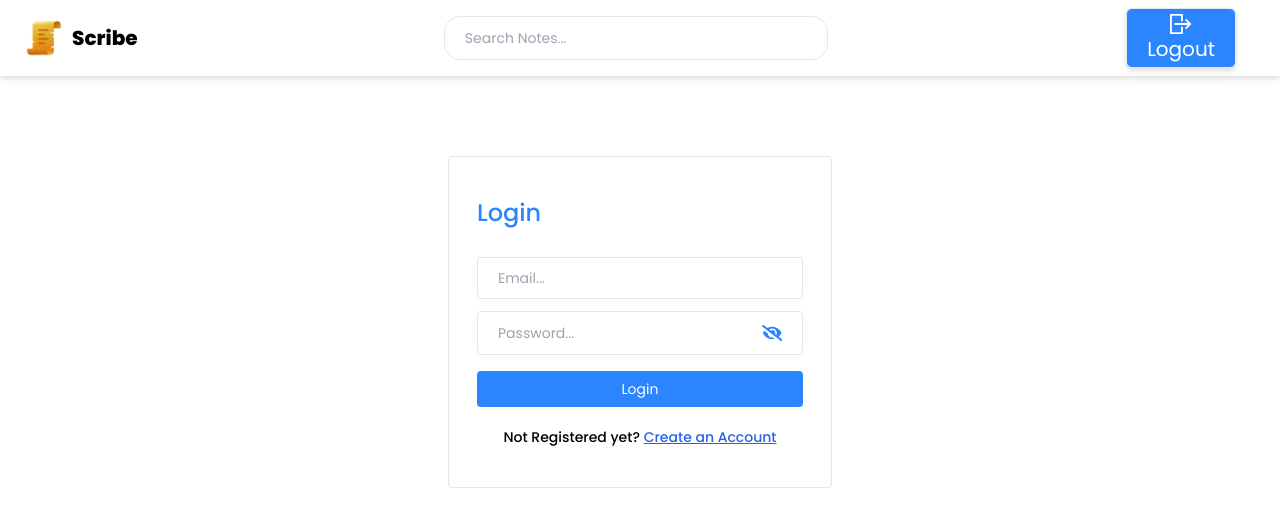
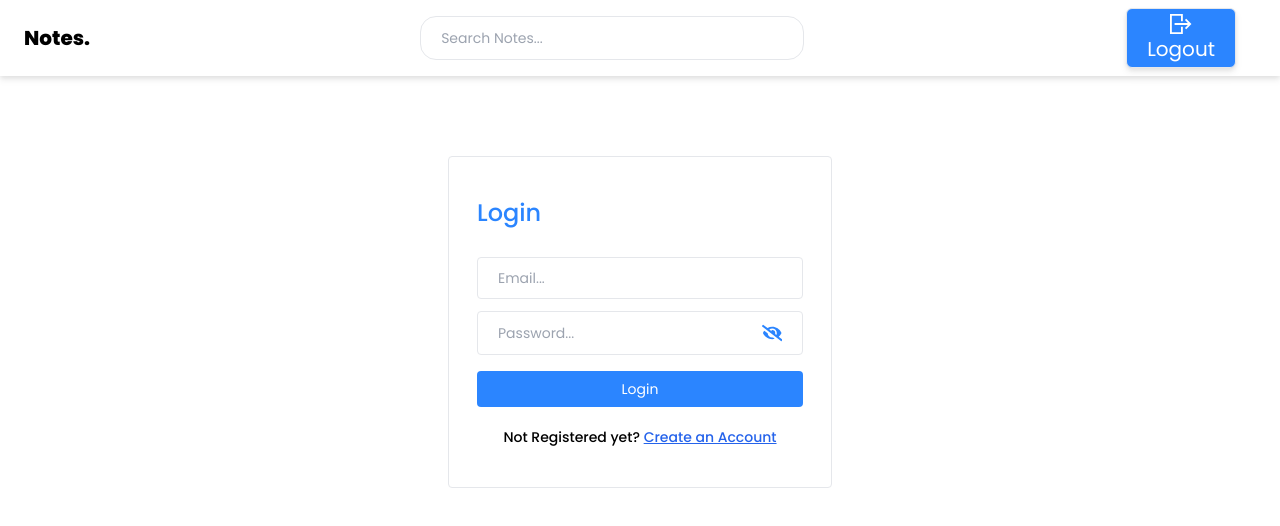
Before and after one commit to harshpimparkar/Notes-App-frontend, a React (Vite) app: page /login in a window 1280 px wide. Shown: the top 526 px of the page. Built offline with nearby package versions, Linux system fonts and the light colour scheme.

Commit message:
title-change

```diff
--- a/index.html
+++ b/index.html
@@ -16,7 +16,7 @@
       referrerpolicy="no-referrer"
     />
     <meta name="viewport" content="width=device-width, initial-scale=1.0" />
-    <title>Scribe</title>
+    <title>Notes.</title>
   </head>
   <body>
     <div id="root"></div>
--- a/src/components/Navbar.jsx
+++ b/src/components/Navbar.jsx
@@ -25,12 +25,7 @@ const Navbar = ({ userInfo, onSearchNote, handleClearSearch }) => {
     <div className="bg-white flex items-center justify-between px-6 py-2 drop-shadow-md text-xl">
       <h2 className="text-xl font-bold text-black py-2 mr-2">
         <div className="flex gap-2 items-center mr-5 font-extrabold">
-          <img
-            src="/icons8-scroll-94.png"
-            alt=""
-            className="w-10 h-10 cursor-pointer"
-          />
-          <Link to="/">Scribe</Link>
+          <Link to="/">Notes.</Link>
         </div>
       </h2>
       <SearchBar
```
